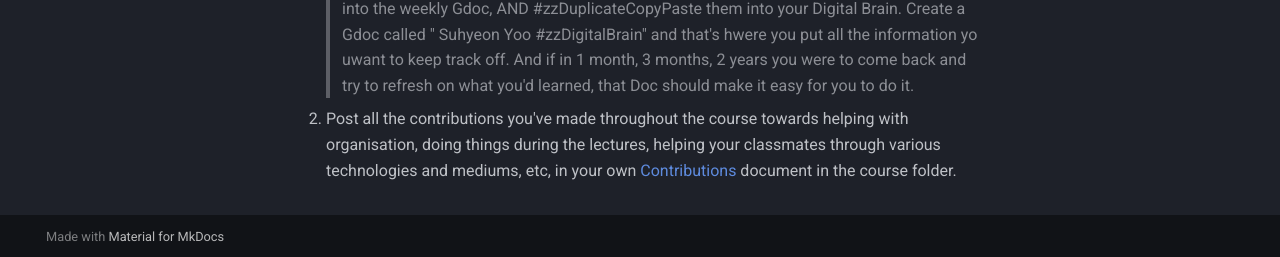
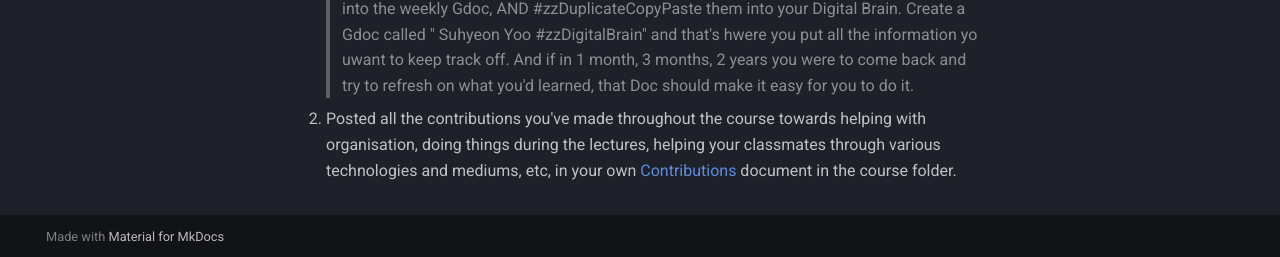
Before and after one commit to yashprakash13/hci2514, an MkDocs documentation site: the page built from docs/index2.md, in a window 1280 px wide and 900 px high, scrolled down 608 px. Shown: the part 640-897 px from the top of the window. Built offline with MkDocs 1.6.1 and Material for MkDocs 9.7.7, drawn with Linux system fonts in a browser that asks for light colours.

Commit message:
built recent version.

```diff
--- a/docs/index2.md
+++ b/docs/index2.md
@@ -33,4 +33,4 @@
 1. Compiled all your weekly reflections neatly with your name in the Digital Brain document, in *Joseph's* words:
 > Digital Brain is a one stop place for you to keep track of everything you learned in the course, what links are useful, what your reflections are. So put your planning & reflections into the weekly Gdoc, AND #zzDuplicateCopyPaste them into your Digital Brain. Create a Gdoc called " Suhyeon Yoo #zzDigitalBrain" and that's hwere you put all the information yo uwant to keep track off. And if in 1 month, 3 months, 2 years you were to come back and try to refresh on what you'd learned, that Doc should make it easy for you to do it.
 
-2. Post all the contributions you've made throughout the course towards helping with organisation, doing things during the lectures, helping your classmates through various technologies and mediums, etc, in your own [Contributions](https://drive.google.com/drive/folders/1xhJ713a8js2I-q-wpxFBcTqi0qv3YBD5?usp=sharing) document in the course folder.
+2. Posted all the contributions you've made throughout the course towards helping with organisation, doing things during the lectures, helping your classmates through various technologies and mediums, etc, in your own [Contributions](https://drive.google.com/drive/folders/1xhJ713a8js2I-q-wpxFBcTqi0qv3YBD5?usp=sharing) document in the course folder.
```
Also changed, not shown: site/index2/index.html, site/search/search_index.json, 1 other file.
